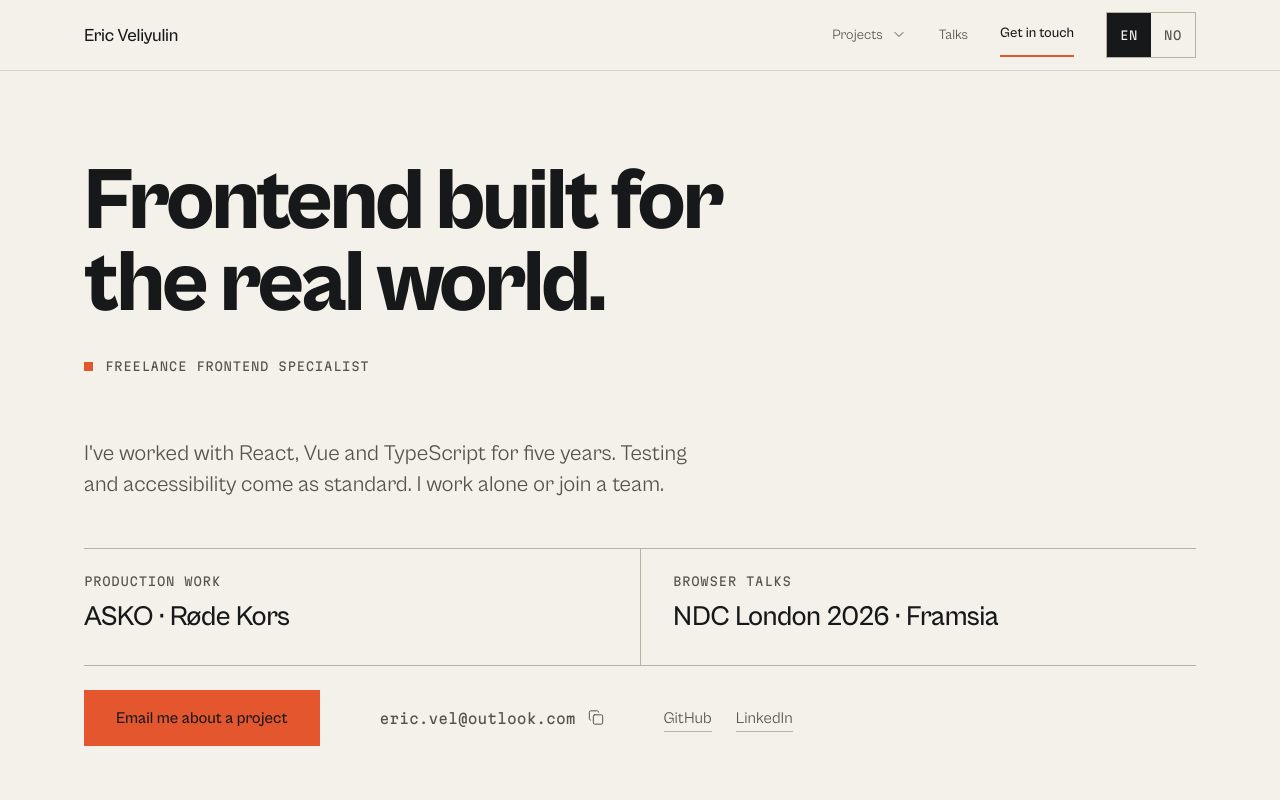
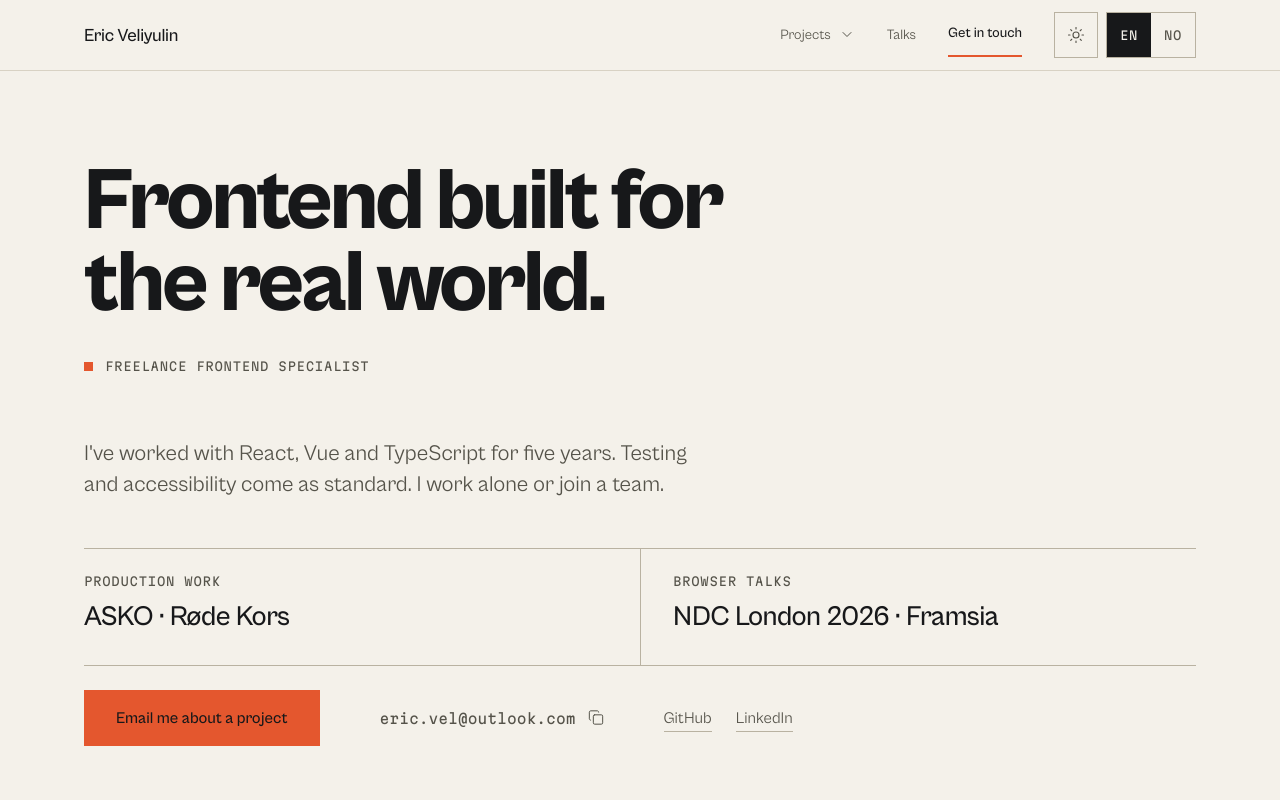
Before and after one commit to ericvel/portfolio, a Vue app: page / in a window 1280 px wide. Shown: the top 800 px of the page. Built offline with nearby package versions, Linux system fonts and the light colour scheme.

Commit message:
Add dark mode toggle

```diff
--- a/index.html
+++ b/index.html
@@ -6,6 +6,26 @@
     <link rel="icon" href="/favicon.ico" sizes="32x32">
     <link rel="apple-touch-icon" href="/apple-touch-icon.png">
     <meta name="theme-color" content="#f4f1ea">
+    <script>
+      (function () {
+        var theme = "light";
+
+        try {
+          var saved = localStorage.getItem("ev-portfolio-theme");
+          if (saved === "light" || saved === "dark") theme = saved;
+        } catch (error) {
+          // Storage may be blocked. Light remains the default.
+        }
+
+        var root = document.documentElement;
+
+        root.classList.add(theme);
+        root.setAttribute("data-theme", theme);
+        document
+          .querySelector('meta[name="theme-color"]')
+          .setAttribute("content", theme === "dark" ? "#161815" : "#f4f1ea");
+      })();
+    </script>
     <meta name="viewport" content="width=device-width, initial-scale=1.0">
     <title>Eric Veliyulin | Frontendspesialist</title>
     <meta name="description" content="Eric Veliyulin — frontendspesialist på frilans. Fem år med React, Vue og TypeScript. Testdekning og tilgjengelighet som standard.">
@@ -13,10 +33,10 @@
   <body>
     <!--
       THESIS: A hiring buyer's sixty-second scan, answered by type and grid alone. Refuses the
-      borrowed-artifact conceit and the dark developer-portfolio default in equal measure.
-      OWN-WORLD: Warm paper #F4F1EA, ink #17181A, a deep green field #1F4D3C owning the project
-      region full-bleed, signal orange #E4572E owning every action. Cabinet Grotesk for voice,
-      Martian Mono for measurement. Hairline rules, never cards-as-structure.
+      borrowed-artifact conceit and the neon dark developer-portfolio default in equal measure.
+      OWN-WORLD: Warm paper #F4F1EA by day and warm midnight #161815 by night, a deep green field
+      #1F4D3C owning the project region full-bleed, signal orange #E4572E owning every action.
+      Cabinet Grotesk for voice, Martian Mono for measurement. Hairline rules, never cards.
       STORY: This is a frontend specialist with production evidence and public platform
       expertise; he is worth an email today.
       FIRST VIEWPORT: Name at display scale ranged left, role line in mono beneath it, lede at
--- a/src/assets/base.css
+++ b/src/assets/base.css
@@ -60,7 +60,18 @@
 
   /* Signal — owns actions and live elements. Ink sits on it at 4.8:1. */
   --signal: #e4572e;
-  --signal-deep: #c8461f;
+  --signal-deep: #bd3f1d;
+
+  /* Stable foregrounds for colored regions. Ground tokens can change theme without
+     accidentally inverting text that sits on field, signal, or footer surfaces. */
+  --field-ink: #f4f1ea;
+  --signal-ink: #17181a;
+  --signal-deep-ink: #f4f1ea;
+  --footer-ground: #17181a;
+  --footer-ink: #f4f1ea;
+  --footer-soft: #a8a49a;
+  --footer-rule: #34353a;
+  --overlay-shadow: rgb(23 24 26 / 26%);
 
   --focus: var(--ink);
 
@@ -99,11 +110,63 @@
   --measure: 1240px;
 }
 
+/* Dark mode is composed as warm midnight paper, not a mechanical inversion. The brand field
+   and signal keep their roles while canvas, type, rules, elevation, and browser chrome remap. */
+html.dark {
+  color-scheme: dark;
+  --paper: #161815;
+  --paper-deep: #22251f;
+  --ink: #f3efe5;
+  --ink-soft: #b8b5aa;
+  --rule: #343831;
+  --rule-strong: #5d6257;
+  --field: #1b4637;
+  --field-soft: #c6d6c9;
+  --field-rule: #3f6a58;
+  --signal: #ed6842;
+  --signal-deep: #d65a34;
+  --signal-deep-ink: #17181a;
+  --footer-ground: #0d0f0e;
+  --footer-ink: #f3efe5;
+  --footer-soft: #aaa99f;
+  --footer-rule: #30352f;
+  --overlay-shadow: rgb(0 0 0 / 58%);
+}
+
+html.light {
+  color-scheme: light;
+}
+
+/* Honor an explicit request for stronger contrast without changing theme. Structural rules
+   become readable edges and secondary ink moves closer to the foreground in both palettes. */
+@media (prefers-contrast: more) {
+  :root {
+    --ink-soft: #34332e;
+    --rule: #817c71;
+    --rule-strong: #55534a;
+    --paper-soft: #d7d2c7;
+    --ink-rule: #a8a49a;
+    --field-soft: #e1ebe4;
+    --field-rule: #90b2a2;
+  }
+
+  html.dark {
+    --ink-soft: #d9d5ca;
+    --rule: #83887b;
+    --rule-strong: #b8b5aa;
+    --field-soft: #e0ebe3;
+    --field-rule: #91b2a3;
+    --footer-soft: #d8d4ca;
+    --footer-rule: #9c9d95;
+  }
+}
+
 html {
   font-family: var(--font-display);
   background: var(--paper);
   color: var(--ink);
   -webkit-font-smoothing: antialiased;
+  scrollbar-color: var(--rule-strong) var(--paper);
 }
 
 body {
@@ -112,6 +175,7 @@ body {
   font-weight: 400;
   text-underline-offset: 0.22em;
   text-decoration-thickness: from-font;
+  caret-color: var(--signal);
 }
 
 :focus-visible {
@@ -121,7 +185,18 @@ body {
 
 ::selection {
   background: var(--signal);
-  color: var(--ink);
+  color: var(--signal-ink);
+}
+
+@media (forced-colors: active) {
+  :focus-visible {
+    outline-color: Highlight;
+  }
+
+  ::selection {
+    background: Highlight;
+    color: HighlightText;
+  }
 }
 
 @media (prefers-reduced-motion: reduce) {
@@ -184,7 +259,7 @@ body {
   z-index: 100;
   padding: var(--space-3) var(--space-5);
   background: var(--signal);
-  color: var(--ink);
+  color: var(--signal-ink);
   font-weight: 500;
   transform: translateY(-250%);
   transition: transform 180ms cubic-bezier(0.16, 1, 0.3, 1);
--- a/src/components/AppIcon.vue
+++ b/src/components/AppIcon.vue
@@ -5,7 +5,16 @@
  * beside it carries the meaning.
  */
 import { computed } from "vue";
-import { ArrowLeft, ArrowRight, ArrowUpRight, Check, ChevronDown, Copy } from "@lucide/vue";
+import {
+  ArrowLeft,
+  ArrowRight,
+  ArrowUpRight,
+  Check,
+  ChevronDown,
+  Copy,
+  Moon,
+  Sun,
+} from "@lucide/vue";
 
 const ICONS = {
   "arrow-right": ArrowRight,
@@ -14,6 +23,8 @@ const ICONS = {
   "chevron-down": ChevronDown,
   copy: Copy,
   check: Check,
+  "theme-light": Sun,
+  "theme-dark": Moon,
 } as const;
 
 type IconName = keyof typeof ICONS;
@@ -26,6 +37,7 @@ const icon = computed(() => ICONS[props.name]);
   <component
     :is="icon"
     class="icon"
+    :class="`icon--${name}`"
     :size="16"
     :stroke-width="1.5"
     :absolute-stroke-width="true"
--- a/src/components/HeroSection.vue
+++ b/src/components/HeroSection.vue
@@ -167,7 +167,7 @@ const copyButtonLabel = computed(() => {
   min-height: 56px;
   padding: var(--space-4) var(--space-6);
   background: var(--signal);
-  color: var(--ink);
+  color: var(--signal-ink);
   font-size: var(--step-0);
   font-weight: 500;
   transition:
@@ -176,7 +176,7 @@ const copyButtonLabel = computed(() => {
 
   &:hover {
     background: var(--signal-deep);
-    color: var(--paper);
+    color: var(--signal-deep-ink);
     transform: translateY(-2px);
   }
 
--- a/src/components/SiteHeader.vue
+++ b/src/components/SiteHeader.vue
@@ -4,6 +4,7 @@ import { useI18n } from "vue-i18n";
 import { RouterLink } from "vue-router";
 import AppIcon from "@/components/AppIcon.vue";
 import LanguageToggle from "@/components/LanguageToggle.vue";
+import ThemeToggle from "@/components/ThemeToggle.vue";
 import { PROJECTS } from "@/data/projects";
 
 const { t } = useI18n();
@@ -204,7 +205,10 @@ onBeforeUnmount(() => clearTimeout(typeaheadTimer));
         <a class="nav__contact" href="mailto:eric.vel@outlook.com">{{ t("nav.contact") }}</a>
       </nav>
 
-      <LanguageToggle class="header__language" />
+      <div class="header__preferences">
+        <ThemeToggle />
+        <LanguageToggle class="header__language" />
+      </div>
     </div>
   </header>
 </template>
@@ -225,6 +229,12 @@ onBeforeUnmount(() => clearTimeout(typeaheadTimer));
   column-gap: var(--space-6);
   min-height: 68px;
   padding-block: var(--space-3);
+}
+
+.header__preferences {
+  display: flex;
+  align-items: stretch;
+  gap: var(--space-2);
 }
 
 .logo {
@@ -310,7 +320,7 @@ onBeforeUnmount(() => clearTimeout(typeaheadTimer));
   list-style: none;
   background: var(--paper);
   border: 1px solid var(--rule-strong);
-  box-shadow: 0 14px 30px -14px rgb(23 24 26 / 26%);
+  box-shadow: 0 14px 30px -14px var(--overlay-shadow);
   clip-path: inset(0 0 100% 0);
   animation: projects-menu-out 140ms cubic-bezier(0.4, 0, 1, 1) forwards;
 }
@@ -362,6 +372,7 @@ onBeforeUnmount(() => clearTimeout(typeaheadTimer));
 
   .header__shell {
     grid-template-columns: minmax(0, 1fr) auto;
+    column-gap: var(--space-3);
     row-gap: var(--space-2);
     padding-block: var(--space-3) var(--space-4);
   }
--- /dev/null
+++ b/src/components/ThemeToggle.vue
@@ -0,0 +1,66 @@
+<script setup lang="ts">
+import { computed } from "vue";
+import { useI18n } from "vue-i18n";
+import AppIcon from "@/components/AppIcon.vue";
+import { useTheme } from "@/theme";
+
+const { t } = useI18n();
+const { themePreference, cycleThemePreference } = useTheme();
+
+const isDark = computed(() => themePreference.value === "dark");
+const label = computed(() => t(isDark.value ? "theme.darkLabel" : "theme.lightLabel"));
+const title = computed(() => t(isDark.value ? "theme.darkTitle" : "theme.lightTitle"));
+</script>
+
+<template>
+  <button
+    type="button"
+    class="theme-toggle"
+    data-theme-toggle
+    :aria-label="label"
+    :title="title"
+    @click="cycleThemePreference"
+  >
+    <AppIcon :name="isDark ? 'theme-dark' : 'theme-light'" />
+  </button>
+</template>
+
+<style scoped lang="scss">
+.theme-toggle {
+  display: inline-flex;
+  flex: none;
+  align-items: center;
+  justify-content: center;
+  width: 44px;
+  min-height: 44px;
+  padding: 0;
+  border: 1px solid var(--rule-strong);
+  background: transparent;
+  color: var(--ink-soft);
+  cursor: pointer;
+  transition:
+    color 160ms ease,
+    border-color 160ms ease,
+    background 160ms ease;
+
+  &:hover {
+    border-color: var(--ink);
+    background: var(--paper-deep);
+    color: var(--ink);
+  }
+
+  &:focus-visible {
+    outline-offset: -3px;
+  }
+}
+
+.theme-toggle :deep(.icon) {
+  width: 18px;
+  height: 18px;
+  transform: none;
+}
+
+.theme-toggle :deep(.icon--theme-dark) {
+  transform: translate(-1px, 1px);
+}
+</style>
--- a/src/locales/en.ts
+++ b/src/locales/en.ts
@@ -5,6 +5,12 @@ export default {
     contact: "Get in touch",
     projectsMenu: "Project menu",
     language: "Language",
+  },
+  theme: {
+    lightLabel: "Theme: light. Switch to dark mode.",
+    darkLabel: "Theme: dark. Switch to light mode.",
+    lightTitle: "Theme: light",
+    darkTitle: "Theme: dark",
   },
   hero: {
     eyebrow: "Freelance frontend specialist",
--- a/src/locales/no.ts
+++ b/src/locales/no.ts
@@ -5,6 +5,12 @@ export default {
     contact: "Ta kontakt",
     projectsMenu: "Prosjektmeny",
     language: "Språk",
+  },
+  theme: {
+    lightLabel: "Tema: lyst. Bytt til mørkt tema.",
+    darkLabel: "Tema: mørkt. Bytt til lyst tema.",
+    lightTitle: "Tema: lyst",
+    darkTitle: "Tema: mørkt",
   },
   hero: {
     eyebrow: "Frilans frontendspesialist",
--- /dev/null
+++ b/src/theme.ts
@@ -0,0 +1,77 @@
+import { readonly, ref } from "vue";
+
+export type ThemePreference = "light" | "dark";
+
+export const THEME_STORAGE_KEY = "ev-portfolio-theme";
+
+const DEFAULT_THEME: ThemePreference = "light";
+const THEME_COLORS: Record<ThemePreference, string> = {
+  light: "#f4f1ea",
+  dark: "#161815",
+};
+const NEXT_THEME: Record<ThemePreference, ThemePreference> = {
+  dark: "light",
+  light: "dark",
+};
+
+function isThemePreference(value: unknown): value is ThemePreference {
+  return value === "light" || value === "dark";
+}
+
+function storedThemePreference(): ThemePreference {
+  try {
+    const saved = localStorage.getItem(THEME_STORAGE_KEY);
+    if (isThemePreference(saved)) return saved;
+  } catch {
+    // Storage is optional. Light remains the default when persistence is blocked.
+  }
+
+  return DEFAULT_THEME;
+}
+
+const themePreference = ref<ThemePreference>(storedThemePreference());
+
+function applyTheme() {
+  const root = document.documentElement;
+  const theme = themePreference.value;
+
+  root.classList.remove("light", "dark");
+  root.classList.add(theme);
+  root.dataset.theme = theme;
+  document
+    .querySelector('meta[name="theme-color"]')
+    ?.setAttribute("content", THEME_COLORS[theme]);
+}
+
+export function setThemePreference(preference: ThemePreference) {
+  themePreference.value = preference;
+
+  try {
+    localStorage.setItem(THEME_STORAGE_KEY, preference);
+  } catch {
+    // The visible switch remains functional for this session without storage.
+  }
+
+  applyTheme();
+}
+
+export function cycleThemePreference() {
+  setThemePreference(NEXT_THEME[themePreference.value]);
+}
+
+window.addEventListener("storage", (event) => {
+  if (event.key !== THEME_STORAGE_KEY) return;
+
+  themePreference.value = isThemePreference(event.newValue) ? event.newValue : DEFAULT_THEME;
+  applyTheme();
+});
+
+applyTheme();
+
+export function useTheme() {
+  return {
+    themePreference: readonly(themePreference),
+    cycleThemePreference,
+    setThemePreference,
+  };
+}
```
Also changed, not shown: src/components/ProjectLedger.vue (+6 -6 lines), src/components/SiteFooter.vue (+14 -13 lines), 1 other file (tests, documents, lock files or other folders).
